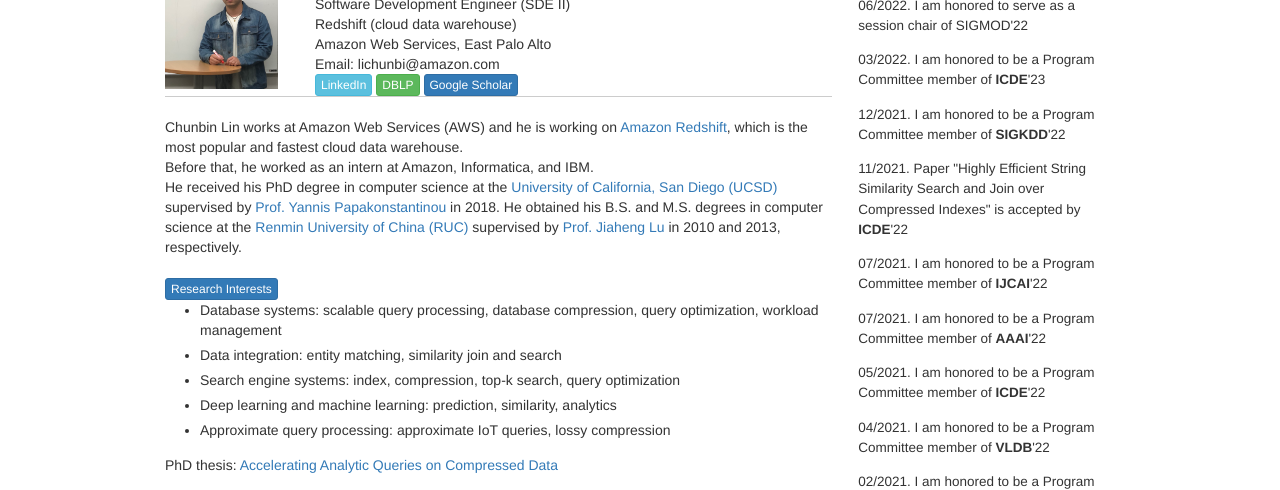
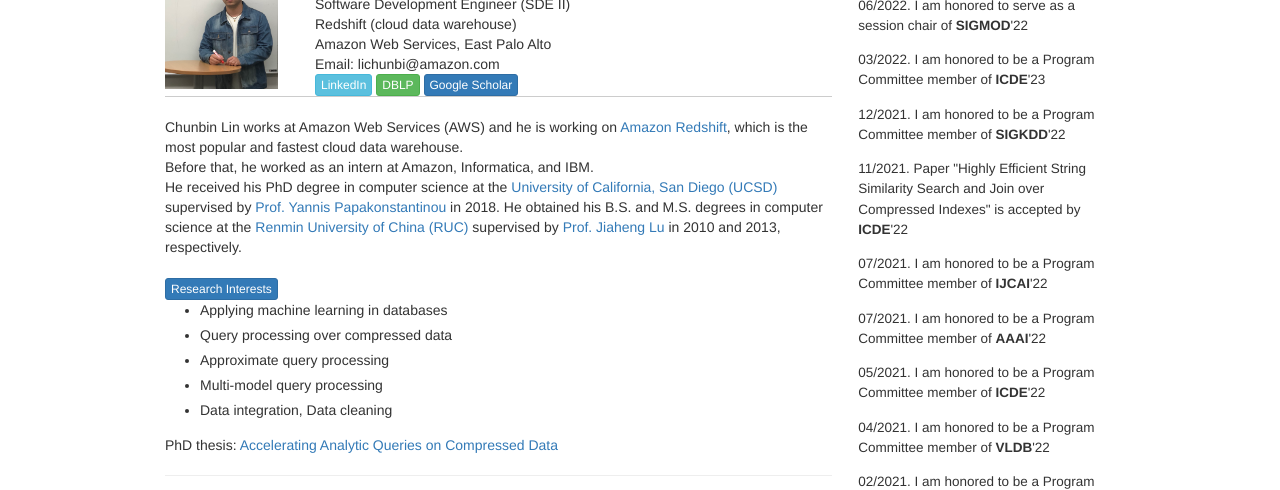
Before and after one commit to Chunbinlin/Chunbinlin.github.io, a plain HTML site: page index.html in a window 1280 px wide. Shown: the part 129-619 px from the top of the page. Drawn offline with nearby package versions, Linux system fonts and the light colour scheme.

Commit message:
research interests

```diff
--- a/index.html
+++ b/index.html
@@ -52,11 +52,11 @@
 
             <button type="button" class="btn btn-primary btn-xs">Research Interests</button>
             <ul class="styledlist">
-                <li>Database systems: scalable query processing, database compression, query optimization, workload management</li>
-                <li>Data integration: entity matching, similarity join and search</li>
-                <li>Search engine systems: index, compression, top-k search, query optimization </li>
-                <li>Deep learning and machine learning: prediction, similarity, analytics</li>
-                <li>Approximate query processing: approximate IoT queries, lossy compression</li>
+                <li>Applying machine learning in databases</li>
+                <li>Query processing over compressed data</li>
+                <li>Approximate query processing</li>
+                <li>Multi-model query processing</li>
+                <li>Data integration, Data cleaning</li>
             </ul>
 
             PhD thesis: <a href="https://escholarship.org/uc/item/4rc3108c" target="_blank">Accelerating Analytic Queries on Compressed Data</a>
@@ -456,7 +456,7 @@
                 <li>
                     <h4>News</h4>
                     <ul>
-                        <li>06/2022. I am honored to serve as a session chair of SIGMOD'22</li>
+                        <li>06/2022. I am honored to serve as a session chair of <b>SIGMOD</b>'22</li>
                         <li>03/2022. I am honored to be a Program Committee member of <b>ICDE</b>'23</li>
                         <li>12/2021. I am honored to be a Program Committee member of <b>SIGKDD</b>'22</li>
                         <li>11/2021. Paper "Highly Efficient String Similarity Search and Join over Compressed Indexes" is accepted by <b>ICDE</b>'22</li>
```
